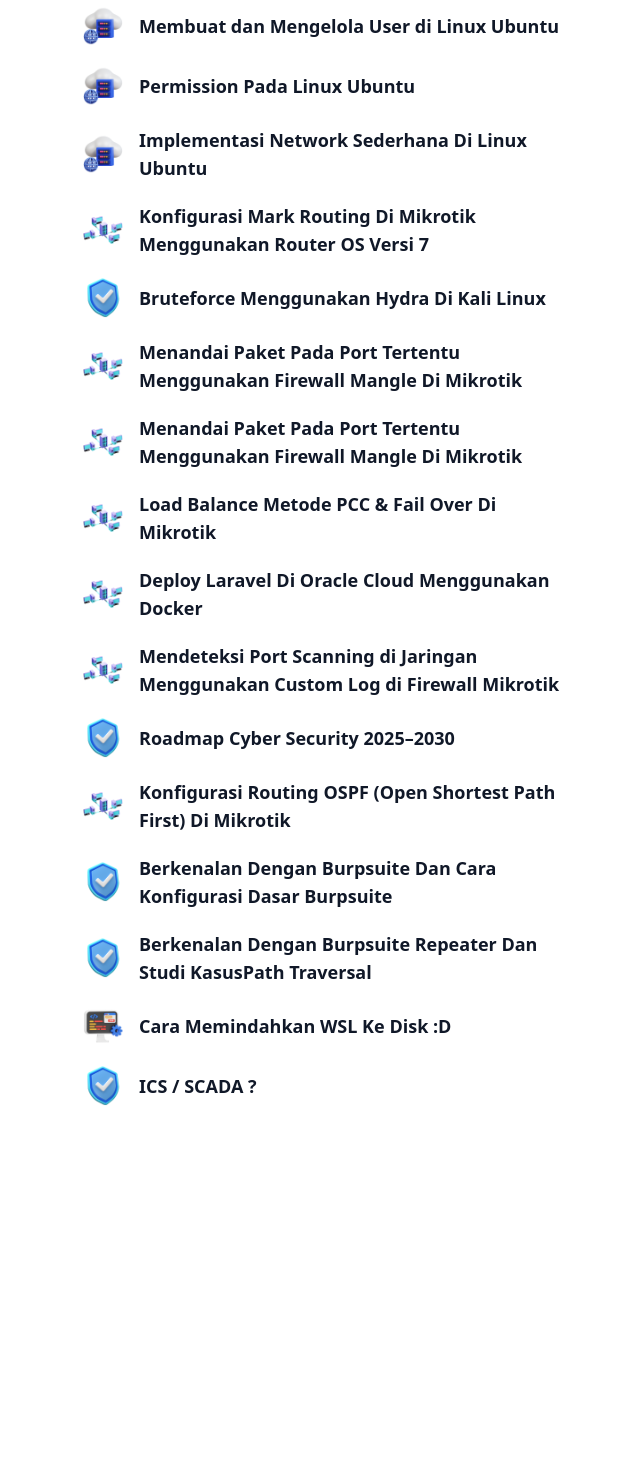
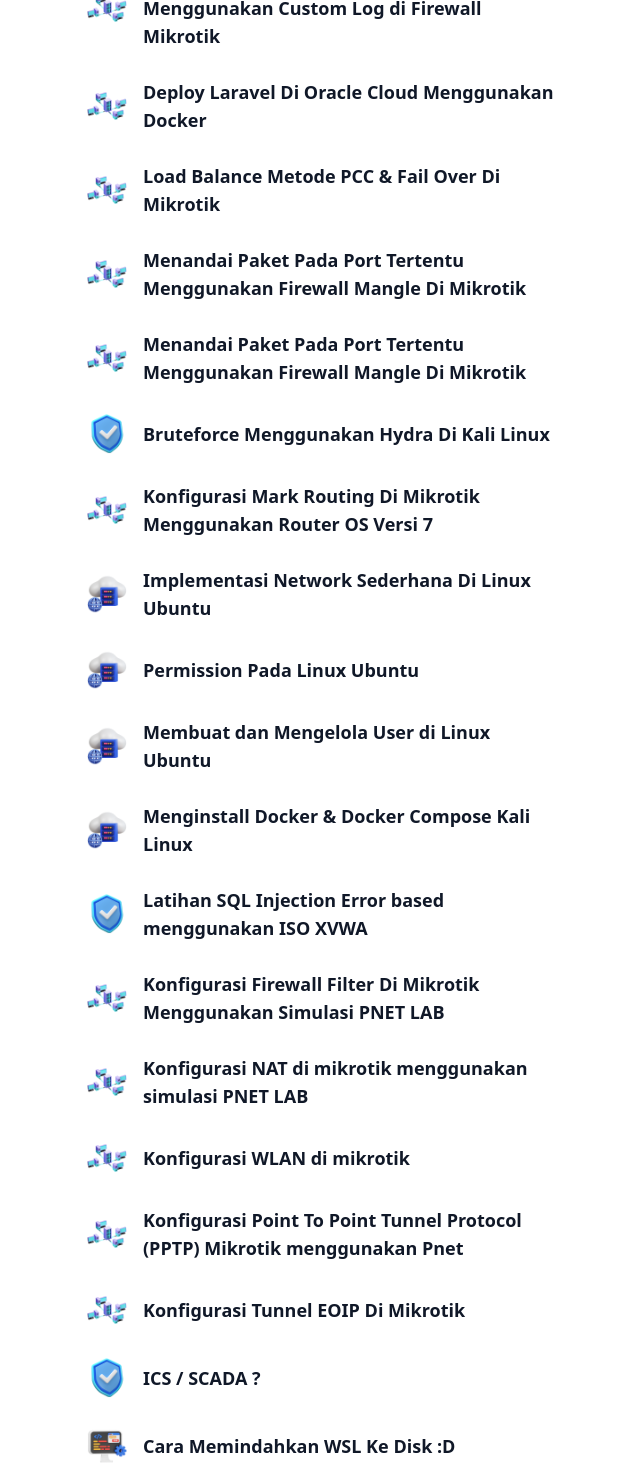
Before and after one commit to fuureya/vue-landing, a Vue app: page /tulisan in a window 1280 px wide. Shown: the part 760-2230 px from the top of the page, without its empty margins (317-957 px from the left). Before the commit the page ends 1898 px from the top, so only its background shows below. Built offline with nearby package versions, Linux system fonts and the light colour scheme.

Commit message:
fix: sort tulisan page

```diff
--- a/index.html
+++ b/index.html
@@ -3,8 +3,7 @@
   <head>
     <meta charset="UTF-8" />
     <meta name="viewport" content="width=device-width, initial-scale=1.0" />
-
-    <title>Agil Jibrin Web</title>
+    <title>Agil Jibrin</title>
   </head>
   <body>
     <div id="app"></div>
--- a/src/components/DescTulisan.vue
+++ b/src/components/DescTulisan.vue
@@ -7,6 +7,6 @@
 <template>
     <MasterBody>
         <SearchWrites />
-        <Writes />
+        <Writes typeOfPage="all" />
     </MasterBody>
 </template>
--- a/src/components/Jumbotron.vue
+++ b/src/components/Jumbotron.vue
@@ -21,7 +21,7 @@
                     class="inline-block mt-4 text-sm text-gray-500 bg-gray-300 hover:bg-gray-500 hover:text-white px-4 py-2 rounded transition">
                     Selengkapnya
                 </a>
-                <Writes />
+                <Writes typeOfPage="limit" />
             </div>
         </div>
     </MasterBody>
--- a/src/components/partials/Writes.vue
+++ b/src/components/partials/Writes.vue
@@ -3,20 +3,26 @@
 import jaringan from '@/assets/img/jaringan.png';
 import pemrograman from '@/assets/img/pemrograman.png';
 import server from '@/assets/img/server.png';
-import writes from '@/assets/tulisan/tulisan.json';
+import write from '@/assets/tulisan/tulisan.json';
+
+const writes = write.sort((a, b) => b.id - a.id);
+
+defineProps(['typeOfPage']);
 
 </script>
 <template>
-    <a v-for="wr in writes" :href="wr.linkTulisan" target="_blank" class="max-w-md mx-auto">
-        <div class="flex space-x-4 items-center my-5">
-            <div class="w-10 h-10 overflow-hidden rounded-md flex-shrink-0 ">
-                <img v-if="wr.type == 'Cyber Security'" :src="cyber" alt="Thumbnail"
+    <a v-for="(wr, index) in writes.slice(0, typeOfPage === 'limit' ? 5 : writes.length)" :key="index"
+        :href="wr.linkTulisan" target="_blank" class="max-w-md mx-auto">
+        <div
+            class="flex space-x-4 items-center my-5 hover:border-3 hover:border-dashed hover:border-gray-400 p-1 rounded-md">
+            <div class="w-10 h-10 overflow-hidden rounded-md flex-shrink-0">
+                <img v-if="wr.type === 'Cyber Security'" :src="cyber" alt="Thumbnail"
                     class="w-full h-full object-cover object-center" loading="lazy" />
-                <img v-if="wr.type == 'Jaringan'" :src="jaringan" alt="Thumbnail"
+                <img v-else-if="wr.type === 'Jaringan'" :src="jaringan" alt="Thumbnail"
                     class="w-full h-full object-cover object-center" loading="lazy" />
-                <img v-if="wr.type == 'Pemrograman'" :src="pemrograman" alt="Thumbnail"
+                <img v-else-if="wr.type === 'Pemrograman'" :src="pemrograman" alt="Thumbnail"
                     class="w-full h-full object-cover object-center" loading="lazy" />
-                <img v-if="wr.type == 'Server'" :src="server" alt="Thumbnail"
+                <img v-else-if="wr.type === 'Server'" :src="server" alt="Thumbnail"
                     class="w-full h-full object-cover object-center" loading="lazy" />
             </div>
             <div class="flex-1">
@@ -27,4 +33,24 @@
         </div>
     </a>
 
+    <a v-if="typeOfPage == 'all'" v-for="wr in writes" :href="wr.linkTulisan" target="_blank" class="max-w-md mx-auto">
+        <div
+            class="flex space-x-4 items-center my-5 hover:border-3 hover:border-dashed hover:border-gray-400 p-1 rounded-md">
+            <div class="w-10 h-10 overflow-hidden rounded-md flex-shrink-0">
+                <img v-if="wr.type === 'Cyber Security'" :src="cyber" alt="Thumbnail"
+                    class="w-full h-full object-cover object-center" loading="lazy" />
+                <img v-else-if="wr.type === 'Jaringan'" :src="jaringan" alt="Thumbnail"
+                    class="w-full h-full object-cover object-center" loading="lazy" />
+                <img v-else-if="wr.type === 'Pemrograman'" :src="pemrograman" alt="Thumbnail"
+                    class="w-full h-full object-cover object-center" loading="lazy" />
+                <img v-else-if="wr.type === 'Server'" :src="server" alt="Thumbnail"
+                    class="w-full h-full object-cover object-center" loading="lazy" />
+            </div>
+            <div class="flex-1">
+                <h2 class="text-lg font-semibold text-gray-900">
+                    {{ wr.title }}
+                </h2>
+            </div>
+        </div>
+    </a>
 </template>
```
